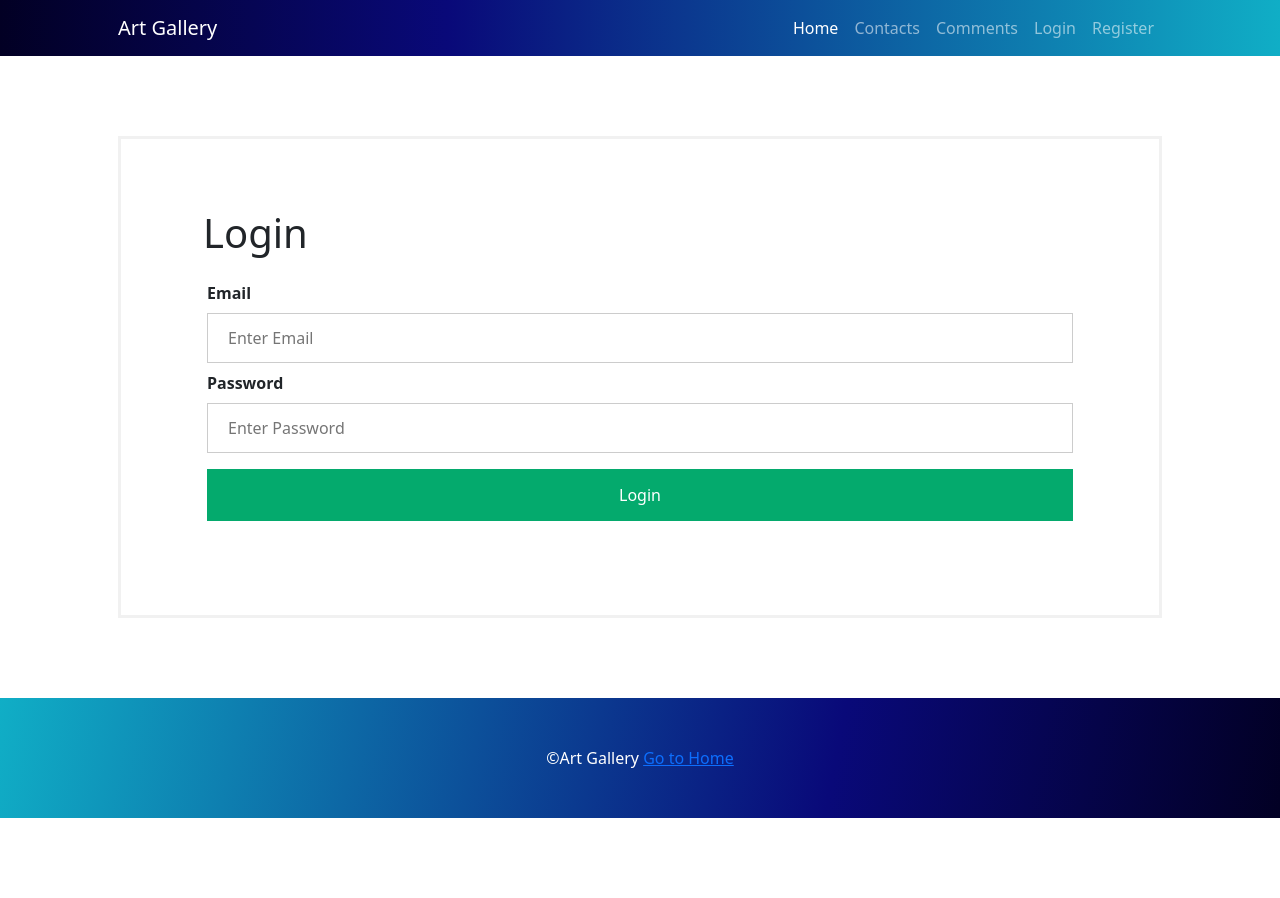
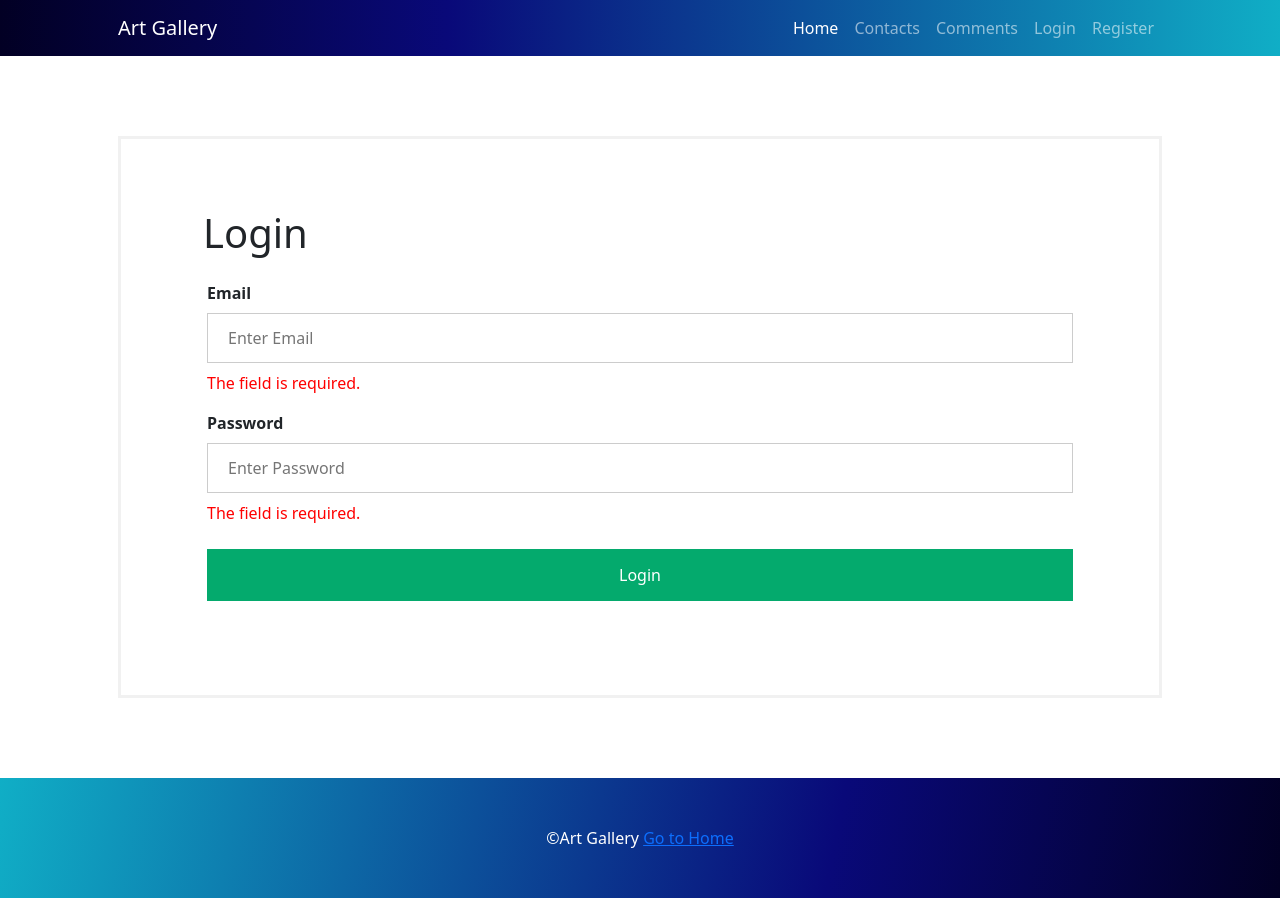
Before and after one commit to Deyan9469/Angular-Project, an Angular app in the folder project/: page /login in a window 1280 px wide. Before the commit the page ends 818 px from the top, so only its background shows below. Built offline with nearby package versions, Linux system fonts and the light colour scheme.

Commit message:
login validation

```diff
--- a/project/src/app/user/login/login.component.css
+++ b/project/src/app/user/login/login.component.css
@@ -37,6 +37,9 @@ form {
   .container {
     padding: 16px;
   }
+  .error{
+    color: red;
+  }
 
   /* Change styles for span and cancel button on extra small screens */
   @media screen and (max-width: 300px) {
--- a/project/src/app/user/login/login.component.html
+++ b/project/src/app/user/login/login.component.html
@@ -8,7 +8,13 @@
       ngModel
       #inputEmail="ngModel"
       required
+      minlength="5"
       >
+      <ng-container>
+        <p class="error" *ngIf="inputEmail?.errors?.['required']">
+          The field is required.
+        </p>
+      </ng-container>
 
       <label for="psw"><b>Password</b></label>
       <input type="password"
@@ -16,7 +22,14 @@
       placeholder="Enter Password"
       ngModel
       #inputPassword="ngModel"
-      required>
+      required
+      minlength="5"
+      >
+      <ng-container>
+        <p class="error" *ngIf="inputPassword?.errors?.['required']">
+          The field is required.
+        </p>
+      </ng-container>
 
       <button type="submit">Login</button>
     </div>
```
